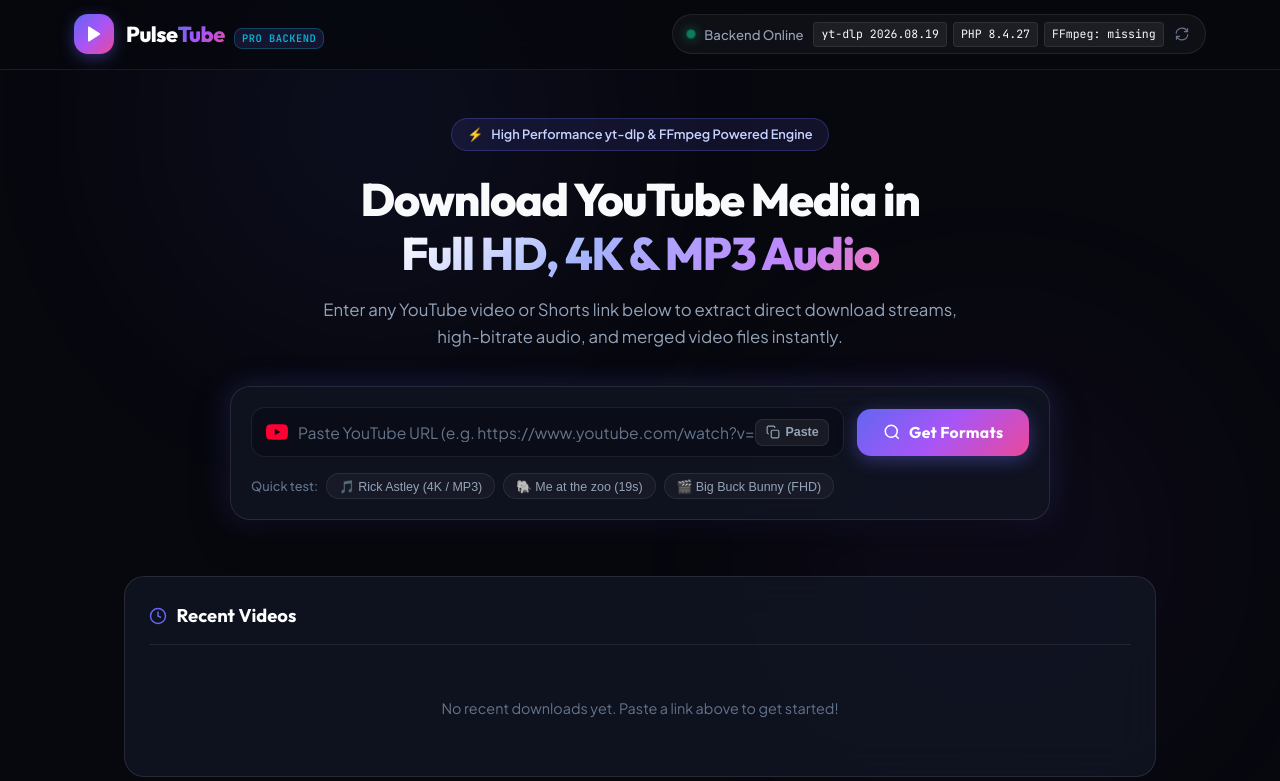
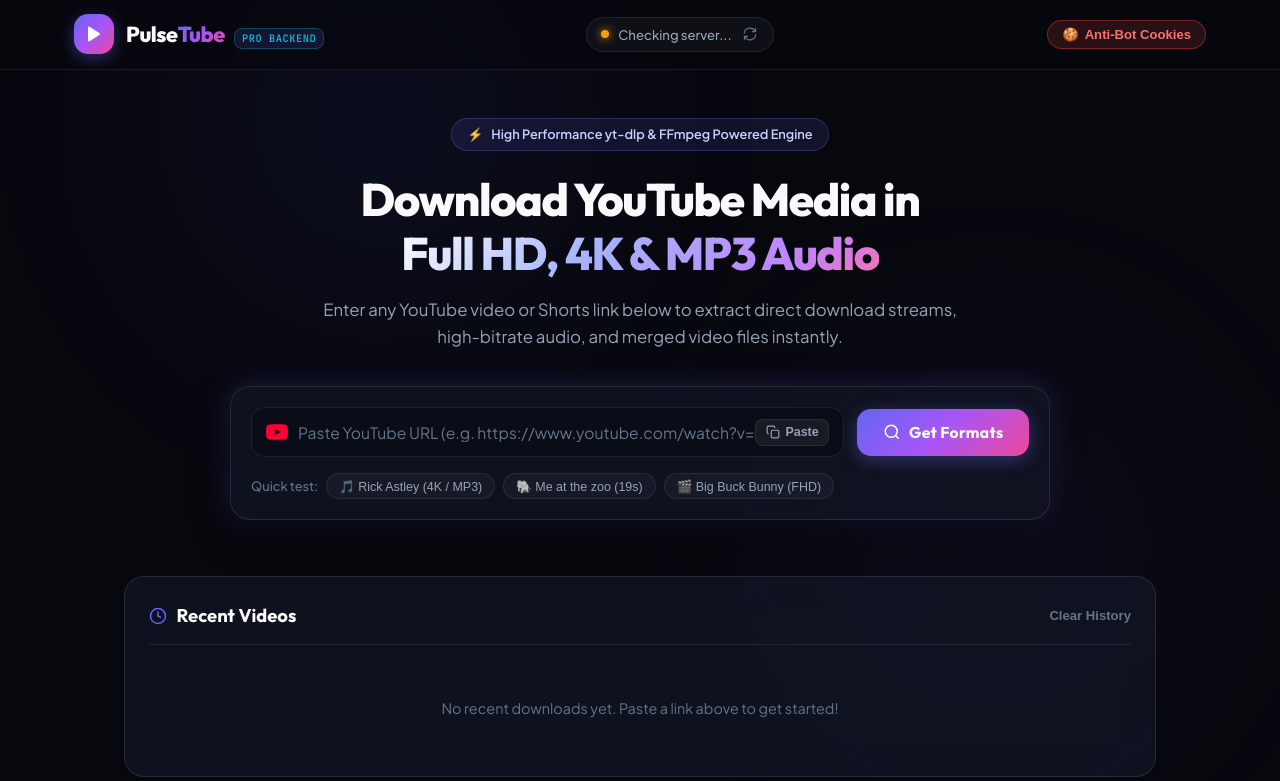
Before and after one commit to mofainfotech/Mofa-App, a PHP site: page / in a window 1280 px wide. Shown: the top 781 px of the page. Run offline with PHP 8.4, Linux system fonts and the light colour scheme.

Commit message:
feat: add YouTube anti-bot cookies upload modal and backend integration

```diff
--- a/yt-backend/app.js
+++ b/yt-backend/app.js
@@ -733,6 +733,109 @@ document.addEventListener('DOMContentLoaded', () => {
     if (hrs > 0) parts.push(`${hrs} hr${hrs > 1 ? 's' : ''}`);
     if (mins > 0) parts.push(`${mins} min${mins > 1 ? 's' : ''}`);
     if (secs > 0 || parts.length === 0) parts.push(`${secs} sec${secs > 1 ? 's' : ''}`);
-    return parts.join(' ');
+  // Anti-Bot Cookies Modal Logic
+  const btnOpenCookieModal = document.getElementById('btnOpenCookieModal');
+  const cookieModal = document.getElementById('cookieModal');
+  const btnCloseCookieModal = document.getElementById('btnCloseCookieModal');
+  const btnCloseCookieBtn = document.getElementById('btnCloseCookieBtn');
+  const btnSaveCookies = document.getElementById('btnSaveCookies');
+  const cookieFileInput = document.getElementById('cookieFileInput');
+  const cookieTextInput = document.getElementById('cookieTextInput');
+  const cookieStatusAlert = document.getElementById('cookieStatusAlert');
+  const cookieBtnText = document.getElementById('cookieBtnText');
+
+  async function checkCookieStatus() {
+    try {
+      const res = await fetch('api/cookies');
+      const data = await res.json();
+      if (data.has_cookies) {
+        if (cookieBtnText) cookieBtnText.textContent = '🍪 Cookies Active';
+        if (btnOpenCookieModal) {
+          btnOpenCookieModal.style.background = 'rgba(34, 197, 94, 0.15)';
+          btnOpenCookieModal.style.borderColor = 'rgba(34, 197, 94, 0.4)';
+          btnOpenCookieModal.style.color = '#4ade80';
+        }
+        if (cookieStatusAlert) {
+          cookieStatusAlert.style.background = 'rgba(34, 197, 94, 0.15)';
+          cookieStatusAlert.style.borderColor = 'rgba(34, 197, 94, 0.4)';
+          cookieStatusAlert.style.color = '#4ade80';
+          cookieStatusAlert.innerHTML = `✅ <strong>Cookies Loaded:</strong> Active (${Math.round(data.size / 1024)} KB). YouTube bot challenges are bypassed!`;
+        }
+      } else {
+        if (cookieBtnText) cookieBtnText.textContent = '🍪 Anti-Bot Cookies';
+        if (btnOpenCookieModal) {
+          btnOpenCookieModal.style.background = 'rgba(239, 68, 68, 0.15)';
+          btnOpenCookieModal.style.borderColor = 'rgba(239, 68, 68, 0.4)';
+          btnOpenCookieModal.style.color = '#f87171';
+        }
+        if (cookieStatusAlert) {
+          cookieStatusAlert.style.background = 'rgba(245, 158, 11, 0.15)';
+          cookieStatusAlert.style.borderColor = 'rgba(245, 158, 11, 0.4)';
+          cookieStatusAlert.style.color = '#fbbf24';
+          cookieStatusAlert.innerHTML = `⚠️ <strong>No cookies active:</strong> Datacenter IP might get challenged with "Sign in to confirm you're not a bot".`;
+        }
+      }
+    } catch (_) {}
+  }
+
+  checkCookieStatus();
+
+  if (btnOpenCookieModal) {
+    btnOpenCookieModal.addEventListener('click', () => {
+      cookieModal.style.display = 'flex';
+      checkCookieStatus();
+    });
+  }
+
+  function closeCookieModal() {
+    if (cookieModal) cookieModal.style.display = 'none';
+  }
+
+  if (btnCloseCookieModal) btnCloseCookieModal.addEventListener('click', closeCookieModal);
+  if (btnCloseCookieBtn) btnCloseCookieBtn.addEventListener('click', closeCookieModal);
+
+  if (cookieFileInput) {
+    cookieFileInput.addEventListener('change', (e) => {
+      const file = e.target.files[0];
+      if (file) {
+        const reader = new FileReader();
+        reader.onload = (event) => {
+          cookieTextInput.value = event.target.result;
+        };
+        reader.readAsText(file);
+      }
+    });
+  }
+
+  if (btnSaveCookies) {
+    btnSaveCookies.addEventListener('click', async () => {
+      const content = cookieTextInput.value.trim();
+      if (!content) {
+        alert('Please paste cookies content or select a cookies.txt file.');
+        return;
+      }
+      btnSaveCookies.disabled = true;
+      btnSaveCookies.textContent = 'Saving...';
+      try {
+        const res = await fetch('api/cookies', {
+          method: 'POST',
+          headers: { 'Content-Type': 'application/json' },
+          body: JSON.stringify({ cookies: content }),
+        });
+        const data = await res.json();
+        if (data.success) {
+          showToast('Cookies saved successfully! YouTube bot check bypassed.', 'success');
+          checkCookieStatus();
+          closeCookieModal();
+        } else {
+          showToast(data.error || 'Failed to save cookies.', 'error');
+        }
+      } catch (err) {
+        showToast('Error saving cookies: ' + err, 'error');
+      } finally {
+        btnSaveCookies.disabled = false;
+        btnSaveCookies.textContent = 'Save & Apply Cookies';
+      }
+    });
   }
 });
--- a/yt-backend/index.html
+++ b/yt-backend/index.html
@@ -45,8 +45,15 @@
           </svg>
         </button>
       </div>
+
+      <!-- Anti-Bot Verification Button -->
+      <button class="cookie-verify-btn" id="btnOpenCookieModal" title="Configure YouTube Cookies for Cloud Server" style="margin-left: 12px; background: rgba(239, 68, 68, 0.15); border: 1px solid rgba(239, 68, 68, 0.4); color: #f87171; padding: 6px 14px; border-radius: 999px; cursor: pointer; font-size: 0.82rem; font-weight: 600; display: inline-flex; align-items: center; gap: 6px;">
+        <span>🍪</span>
+        <span id="cookieBtnText">Anti-Bot Cookies</span>
+      </button>
     </div>
   </header>
+
 
   <!-- Main Content Container -->
   <main class="main-wrapper" id="mainContent">
@@ -363,11 +370,55 @@
           <span>Download Now</span>
         </a>
         <button class="btn-modal-action secondary" id="btnCloseModalBtn">Close</button>
+  <!-- YouTube Cookies Anti-Bot Modal -->
+  <div class="modal-backdrop" id="cookieModal" style="display: none; position: fixed; inset: 0; background: rgba(0,0,0,0.7); backdrop-filter: blur(8px); z-index: 9999; display: none; align-items: center; justify-content: center; padding: 16px;">
+    <div class="modal-card" style="max-width: 540px; background: #161626; border: 1px solid #334155; border-radius: 16px; padding: 24px; box-shadow: 0 25px 50px -12px rgba(0, 0, 0, 0.7); width: 100%;">
+      <div class="modal-header" style="display: flex; justify-content: space-between; align-items: center; margin-bottom: 16px;">
+        <h4 class="modal-title" style="margin: 0; font-size: 1.1rem; color: #fff; font-weight: 700;">🍪 YouTube Anti-Bot Cookies Verification</h4>
+        <button class="modal-close-btn" id="btnCloseCookieModal" style="background: none; border: none; color: #94a3b8; font-size: 1.2rem; cursor: pointer;">✕</button>
+      </div>
+      <div class="modal-body">
+        <p style="color: #94a3b8; font-size: 0.85rem; margin-bottom: 14px; line-height: 1.5;">
+          Datacenter cloud hosts (like Render/AWS) get challenged by YouTube with <em>"Sign in to confirm you're not a bot"</em>.
+          Uploading or pasting cookies from any YouTube account bypasses this permanently!
+        </p>
+
+        <div id="cookieStatusAlert" style="padding: 10px 14px; border-radius: 8px; margin-bottom: 14px; font-size: 0.82rem; background: rgba(245, 158, 11, 0.15); border: 1px solid rgba(245, 158, 11, 0.4); color: #fbbf24;">
+          Checking cookie status...
+        </div>
+
+        <div style="margin-bottom: 14px;">
+          <label style="display: block; font-size: 0.82rem; color: #cbd5e1; font-weight: 600; margin-bottom: 6px;">
+            Option 1: Upload cookies.txt
+          </label>
+          <input type="file" id="cookieFileInput" accept=".txt" style="color: #cbd5e1; font-size: 0.82rem; width: 100%;">
+        </div>
+
+        <div style="margin-bottom: 14px;">
+          <label style="display: block; font-size: 0.82rem; color: #cbd5e1; font-weight: 600; margin-bottom: 6px;">
+            Option 2: Paste cookies content directly
+          </label>
+          <textarea id="cookieTextInput" rows="5" placeholder="# Netscape HTTP Cookie File&#10;.youtube.com	TRUE	/	TRUE	..." style="width: 100%; box-sizing: border-box; background: #0f172a; border: 1px solid #334155; border-radius: 8px; color: #f8fafc; font-family: monospace; font-size: 0.75rem; padding: 10px;"></textarea>
+        </div>
+
+        <div style="background: rgba(30, 41, 59, 0.6); padding: 10px 12px; border-radius: 8px; font-size: 0.75rem; color: #94a3b8; line-height: 1.4;">
+          💡 <strong>How to get cookies in 1 click:</strong><br>
+          1. Install free Chrome/Edge extension: <a href="https://chromewebstore.google.com/detail/get-cookiestxt-locally/cclelndahbckbenkjhflpdbgdldlbecc" target="_blank" style="color: #38bdf8; text-decoration: underline;">Get cookies.txt LOCALLY</a>.<br>
+          2. Open youtube.com, click the extension icon & click <strong>Export</strong>.<br>
+          3. Upload or paste it here and click Save!
+        </div>
+      </div>
+      <div class="modal-footer" style="display: flex; justify-content: flex-end; gap: 10px; margin-top: 18px;">
+        <button class="btn-modal-action secondary" id="btnCloseCookieBtn" style="padding: 8px 16px; border-radius: 8px; background: rgba(255,255,255,0.1); border: none; color: #fff; cursor: pointer;">Cancel</button>
+        <button class="btn-modal-action primary" id="btnSaveCookies" style="padding: 8px 18px; border-radius: 8px; background: #ef4444; border: none; color: #fff; font-weight: bold; cursor: pointer;">
+          <span>Save & Apply Cookies</span>
+        </button>
       </div>
     </div>
   </div>
 
   <!-- Toast Notification Container -->
+
   <div class="toast-container" id="toastContainer" aria-live="polite"></div>
 
   <!-- Footer -->
--- a/yt-backend/index.php
+++ b/yt-backend/index.php
@@ -18,10 +18,25 @@ if ($isWindows) {
 }
 
 $downloadsDir = __DIR__ . '/downloads';
+$cookieFile   = __DIR__ . '/cookies.txt';
+
+// Check if cookies provided via Environment Variable
+$envCookies = getenv('YOUTUBE_COOKIES');
+if (!empty($envCookies) && (!file_exists($cookieFile) || filesize($cookieFile) < 10)) {
+    @file_put_contents($cookieFile, $envCookies);
+}
+
+function getCookieParam($cookieFile) {
+    if (file_exists($cookieFile) && filesize($cookieFile) > 10) {
+        return "--cookies " . escapeshellarg($cookieFile);
+    }
+    return "";
+}
 
 if (!is_dir($downloadsDir)) {
     mkdir($downloadsDir, 0777, true);
 }
+
 
 function executeCliCommand($cmd) {
     return shell_exec($cmd);
@@ -87,6 +102,34 @@ if ($path === '/api/status') {
     exit;
 }
 
+if ($path === '/api/cookies') {
+    if ($_SERVER['REQUEST_METHOD'] === 'POST') {
+        $raw = file_get_contents('php://input');
+        $data = json_decode($raw, true);
+        $content = $data['cookies'] ?? $_POST['cookies'] ?? '';
+        if (empty($content) && !empty($_FILES['file']['tmp_name'])) {
+            $content = file_get_contents($_FILES['file']['tmp_name']);
+        }
+        if (!empty($content)) {
+            file_put_contents($cookieFile, trim($content));
+            echo json_encode(['success' => true, 'message' => 'Cookies saved successfully!']);
+            exit;
+        } else {
+            http_response_code(400);
+            echo json_encode(['success' => false, 'error' => 'No cookie content provided.']);
+            exit;
+        }
+    } else {
+        $hasCookies = file_exists($cookieFile) && filesize($cookieFile) > 10;
+        echo json_encode([
+            'success'     => true,
+            'has_cookies' => $hasCookies,
+            'size'        => $hasCookies ? filesize($cookieFile) : 0,
+        ]);
+        exit;
+    }
+}
+
 if ($path === '/api/formats') {
     $rawInput = json_decode(file_get_contents('php://input'), true);
     $url = $_GET['url'] ?? $_POST['url'] ?? ($rawInput['url'] ?? '');
@@ -102,9 +145,11 @@ if ($path === '/api/formats') {
         exit;
     }
 
+    $cookieParam = getCookieParam($cookieFile);
     $safeUrl = escapeshellarg($url);
-    $cmd = escapeshellarg($ytdlp) . " --extractor-args \"youtube:player_client=android_creator,android,ios\" -J --no-playlist --no-warnings --no-update --socket-timeout 25 $safeUrl 2>&1";
+    $cmd = escapeshellarg($ytdlp) . " $cookieParam --extractor-args \"youtube:player_client=android_creator,android,ios\" -J --no-playlist --no-warnings --no-update --socket-timeout 25 $safeUrl 2>&1";
     $output = executeCliCommand($cmd);
+
 
 
     $info = json_decode($output, true);
@@ -253,12 +298,14 @@ if ($path === '/api/prepare') {
     // If file does not exist on server yet, download and process it with yt-dlp + ffmpeg
     $cmdOutput = '';
     $ffmpegParam = $isWindows ? ("--ffmpeg-location " . escapeshellarg($ffmpeg)) : "";
+    $cookieParam = getCookieParam($cookieFile);
     if (!file_exists($absolutePath) || filesize($absolutePath) === 0) {
         if ($isAudio) {
-            $cmd = escapeshellarg($ytdlp) . " --extractor-args \"youtube:player_client=android_creator,android,ios\" --no-playlist -f \"ba/b\" -x --audio-format mp3 --audio-quality 0 $ffmpegParam --js-runtimes node --no-warnings --no-update -o " . escapeshellarg($absolutePath) . " $safeUrl 2>&1";
+            $cmd = escapeshellarg($ytdlp) . " $cookieParam --extractor-args \"youtube:player_client=android_creator,android,ios\" --no-playlist -f \"ba/b\" -x --audio-format mp3 --audio-quality 0 $ffmpegParam --js-runtimes node --no-warnings --no-update -o " . escapeshellarg($absolutePath) . " $safeUrl 2>&1";
         } else {
-            $cmd = escapeshellarg($ytdlp) . " --extractor-args \"youtube:player_client=android_creator,android,ios\" --no-playlist -f $safeFmt $ffmpegParam --merge-output-format mp4 --js-runtimes node --no-warnings --no-update -o " . escapeshellarg($absolutePath) . " $safeUrl 2>&1";
+            $cmd = escapeshellarg($ytdlp) . " $cookieParam --extractor-args \"youtube:player_client=android_creator,android,ios\" --no-playlist -f $safeFmt $ffmpegParam --merge-output-format mp4 --js-runtimes node --no-warnings --no-update -o " . escapeshellarg($absolutePath) . " $safeUrl 2>&1";
         }
+
 
         $cmdOutput = executeCliCommand($cmd);
     }
@@ -356,12 +403,14 @@ if ($path === '/api/download') {
     // If file does not exist on server yet, download and process it with yt-dlp + ffmpeg
     $cmdOutput = '';
     $ffmpegParam = $isWindows ? ("--ffmpeg-location " . escapeshellarg($ffmpeg)) : "";
+    $cookieParam = getCookieParam($cookieFile);
     if (!file_exists($absolutePath) || filesize($absolutePath) === 0) {
         if ($isAudio) {
-            $cmd = escapeshellarg($ytdlp) . " --extractor-args \"youtube:player_client=android_creator,android,ios\" --no-playlist -f \"ba/b\" -x --audio-format mp3 --audio-quality 0 $ffmpegParam --js-runtimes node --no-warnings --no-update -o " . escapeshellarg($absolutePath) . " $safeUrl 2>&1";
+            $cmd = escapeshellarg($ytdlp) . " $cookieParam --extractor-args \"youtube:player_client=android_creator,android,ios\" --no-playlist -f \"ba/b\" -x --audio-format mp3 --audio-quality 0 $ffmpegParam --js-runtimes node --no-warnings --no-update -o " . escapeshellarg($absolutePath) . " $safeUrl 2>&1";
         } else {
-            $cmd = escapeshellarg($ytdlp) . " --extractor-args \"youtube:player_client=android_creator,android,ios\" --no-playlist -f $safeFmt $ffmpegParam --merge-output-format mp4 --js-runtimes node --no-warnings --no-update -o " . escapeshellarg($absolutePath) . " $safeUrl 2>&1";
+            $cmd = escapeshellarg($ytdlp) . " $cookieParam --extractor-args \"youtube:player_client=android_creator,android,ios\" --no-playlist -f $safeFmt $ffmpegParam --merge-output-format mp4 --js-runtimes node --no-warnings --no-update -o " . escapeshellarg($absolutePath) . " $safeUrl 2>&1";
         }
+
 
         $cmdOutput = executeCliCommand($cmd);
     }
```
